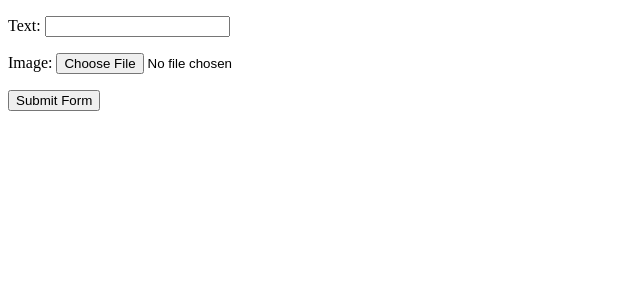
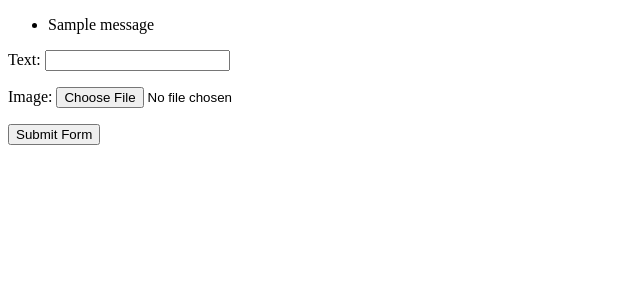
Before and after one commit to 4kbr/django-firsy, a Django app: page /post/ in a window 1280 px wide. Shown: the top 300 px of the page, without its empty margins (0-640 px from the left). Run offline with Django 4.2, Linux system fonts and the light colour scheme; tables that the repository leaves empty hold one stand-in row (values such as "Sample post"); one stand-in notice (Sample message) is shown; some libraries are stand-ins or nearby versions.

Commit message:
add message if success

```diff
--- a/feed/views.py
+++ b/feed/views.py
@@ -1,3 +1,6 @@
+from typing import Any
+from django import http
+from django.contrib import messages
 from django.http import HttpResponse
 from django.shortcuts import render
 
@@ -25,12 +28,18 @@ class AddPostView (FormView):
   form_class = PostForm
   success_url = "/"
 
+  def dispatch(self, request, *args, **kwargs) -> HttpResponse:
+    self.request = request
+    return super().dispatch(request, *args, **kwargs)
+
   def form_valid(self, form) -> HttpResponse:
     # create new post
     new_object = Post.objects.create(
       text=form.cleaned_data["text"],
       image=form.cleaned_data["image"]
     )
+
+    messages.add_message(self.request,messages.SUCCESS,"You post was success")
     return super().form_valid(form)
 
 
--- a/templates/base.html
+++ b/templates/base.html
@@ -6,6 +6,14 @@
     <title>{% block title %}Default title{% endblock title %}</title>
   </head>
   <body>
+  {% if messages %}
+  <ul class="messages">
+      {% for message in messages %}
+      <li {% if message.tags %} class="{{ message.tags }}"{% endif %}>{{ message }}</li>
+      {% endfor %}
+  </ul>
+  {% endif %}
+
     {% block body %}{% endblock body %}
   </body>
 </html>
```
